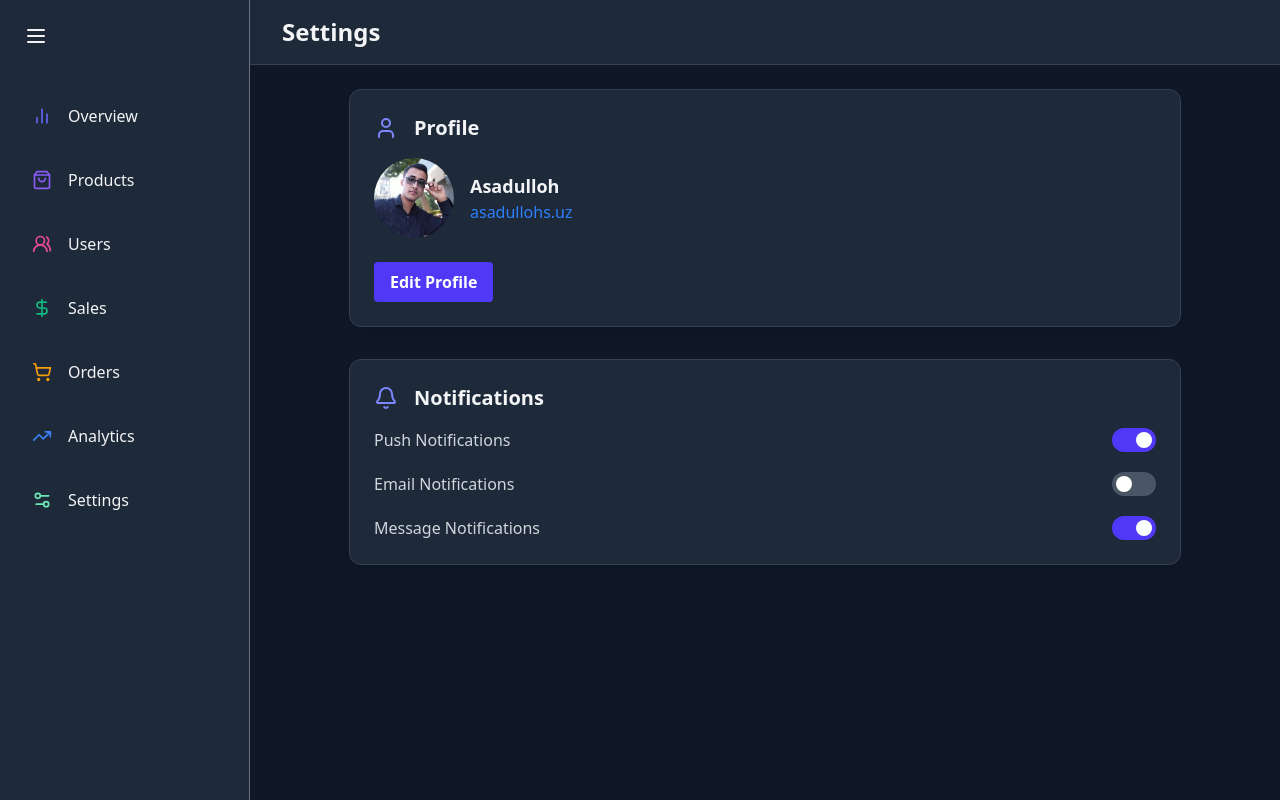
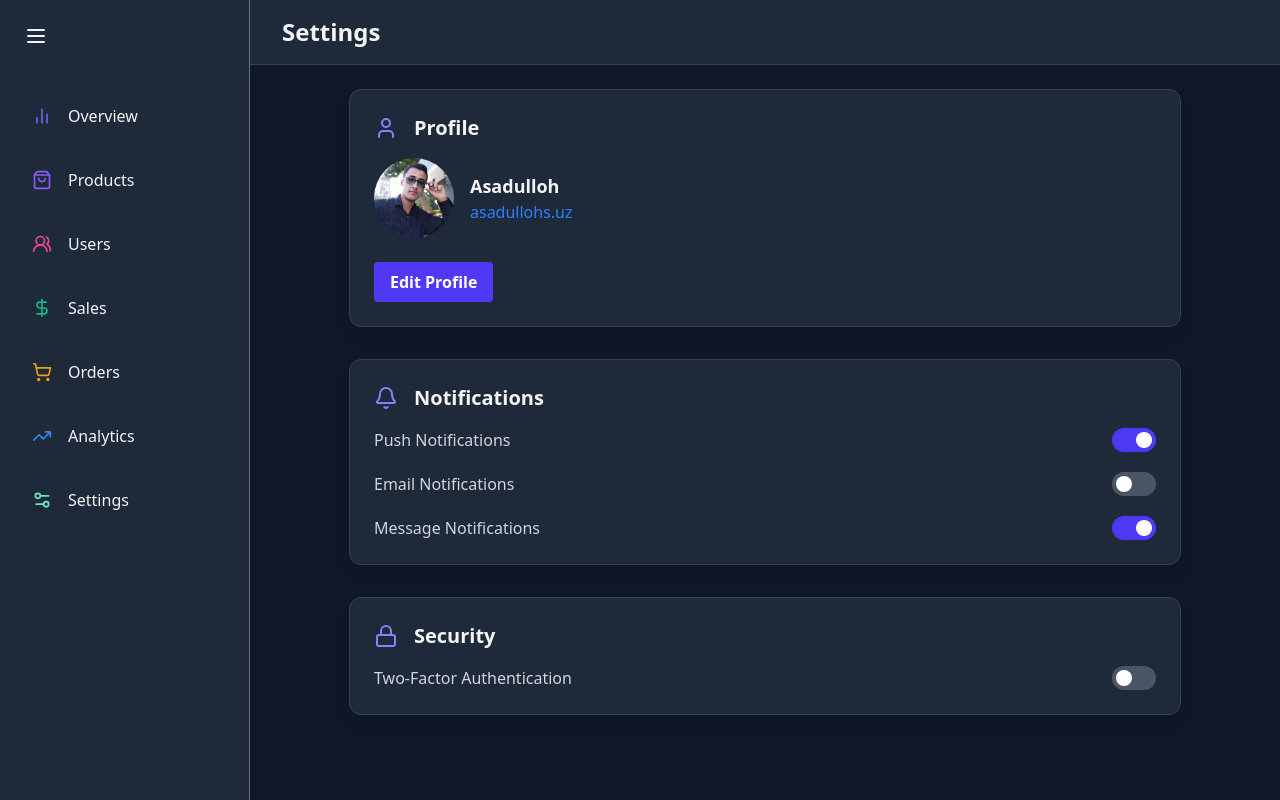
Before and after one commit to HumbleBoyy/Dashboard-Admin-Panel, a React (Vite) app: page /settings in a window 1280 px wide. Built offline with nearby package versions, Linux system fonts and the light colour scheme.

Commit message:
New Commit

```diff
--- /dev/null
+++ b/src/components/settings/Security.jsx
@@ -0,0 +1,17 @@
+import React, { useState } from 'react'
+import SettingsSection from './SettingsSection'
+import { Lock } from 'lucide-react'
+import ToggleSwitch from './ToggleSwitch'
+
+const Security = () => {
+     const [auth, setAuth] = useState({
+            twoAuth:false
+        })
+  return (
+    <SettingsSection icon={Lock} title={"Security"}>
+       <ToggleSwitch label={"Two-Factor Authentication"} onToggle={()=> setAuth({...auth, twoAuth: !auth.twoAuth})}/>
+    </SettingsSection>
+  )
+}
+
+export default Security
--- a/src/pages/Settings.jsx
+++ b/src/pages/Settings.jsx
@@ -1,6 +1,7 @@
 import React from 'react'
 import Profile from '../components/settings/Profile'
 import Notification from '../components/settings/Notification'
+import Security from '../components/settings/Security'
 
 const Settings = () => {
   return (
@@ -8,6 +9,7 @@ const Settings = () => {
         <main className='max-w-4xl mx-auto py-6 px-4 lg:px-8'>
             <Profile/>
             <Notification/>
+            <Security/>
         </main>
     </div>
   )
```
